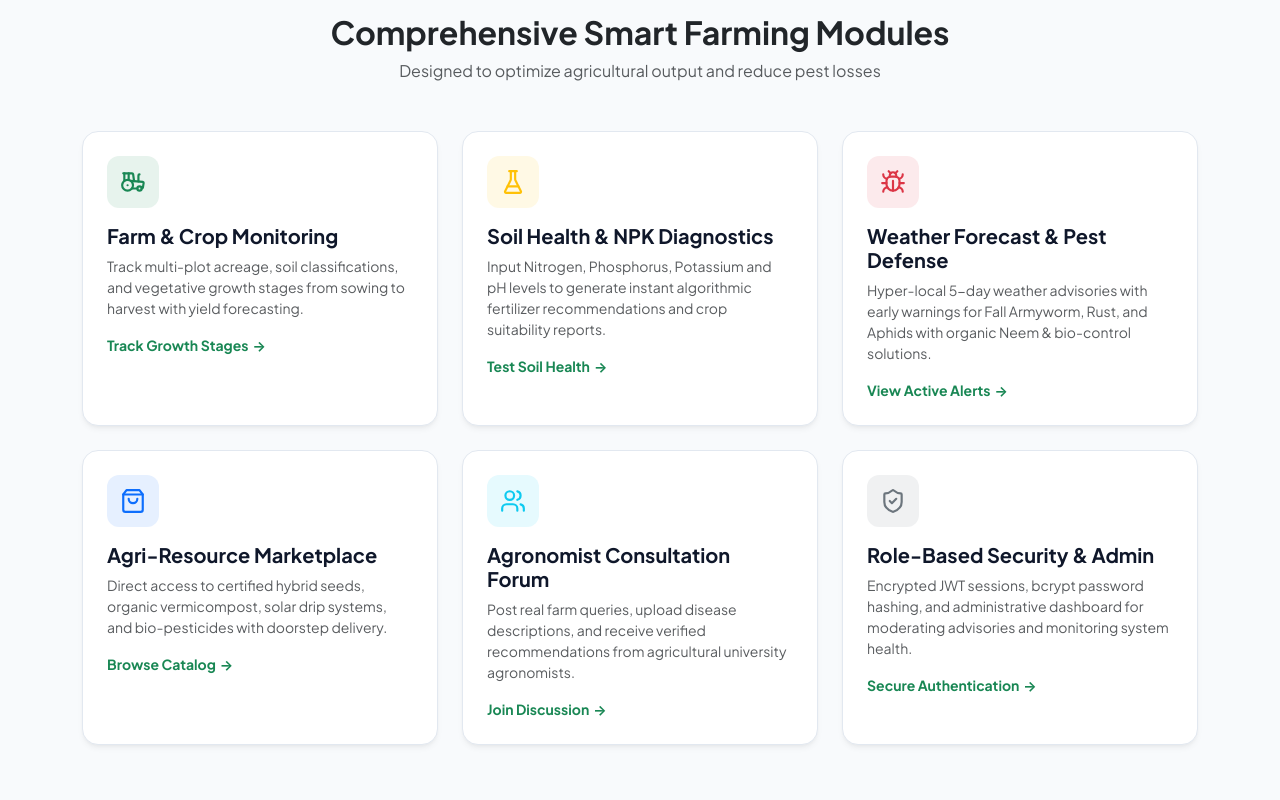
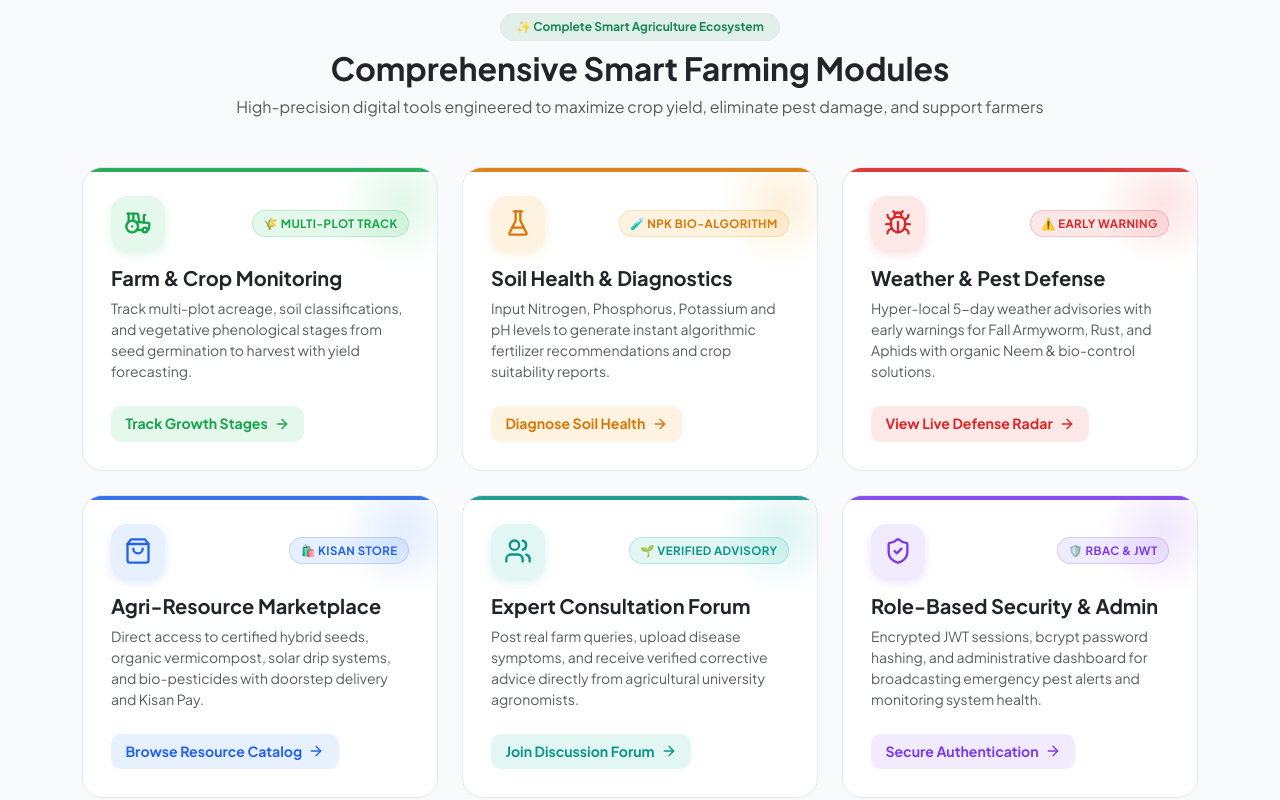
Before and after one commit to en24cs3010729-rgb/agritech-mern, a React (Vite) app in the folder frontend/: page / in a window 1280 px wide. Shown: the part 580-1380 px from the top of the page. Built offline with nearby package versions, Linux system fonts and the light colour scheme.

Commit message:
style: transform flat module cards into dynamic interactive cards with accents, glows, and animations

```diff
--- a/frontend/src/App.css
+++ b/frontend/src/App.css
@@ -70,6 +70,118 @@ body {
 
 .agri-card:hover {
   box-shadow: 0 10px 15px -3px rgba(0, 0, 0, 0.07), 0 4px 6px -4px rgba(0, 0, 0, 0.07);
+}
+
+/* Dynamic Module Feature Cards */
+.feature-card {
+  position: relative;
+  background: var(--surface-card);
+  border-radius: 20px;
+  border: 1px solid var(--border-color);
+  padding: 1.75rem;
+  overflow: hidden;
+  transition: all 0.35s cubic-bezier(0.16, 1, 0.3, 1);
+  display: flex;
+  flex-direction: column;
+  justify-content: space-between;
+  height: 100%;
+}
+
+.feature-card::before {
+  content: '';
+  position: absolute;
+  top: 0;
+  left: 0;
+  right: 0;
+  height: 4px;
+  background: var(--module-accent, var(--primary-green));
+  opacity: 0.9;
+  transition: height 0.3s ease;
+}
+
+.feature-card:hover::before {
+  height: 6px;
+}
+
+.feature-card::after {
+  content: '';
+  position: absolute;
+  top: -30px;
+  right: -30px;
+  width: 130px;
+  height: 130px;
+  background: radial-gradient(circle, var(--module-glow, rgba(34, 197, 94, 0.18)) 0%, rgba(255, 255, 255, 0) 70%);
+  border-radius: 50%;
+  pointer-events: none;
+  transition: transform 0.4s ease, opacity 0.4s ease;
+  opacity: 0.6;
+}
+
+.feature-card:hover::after {
+  transform: scale(1.4);
+  opacity: 1;
+}
+
+.feature-card:hover {
+  transform: translateY(-8px);
+  box-shadow: 0 20px 35px -10px var(--module-shadow, rgba(0, 0, 0, 0.12));
+  border-color: var(--module-border, var(--primary-green));
+}
+
+.feature-icon-box {
+  width: 54px;
+  height: 54px;
+  border-radius: 16px;
+  display: flex;
+  align-items: center;
+  justify-content: center;
+  background: var(--module-icon-bg, rgba(22, 163, 74, 0.1));
+  color: var(--module-accent, #16a34a);
+  box-shadow: 0 4px 12px -2px var(--module-glow, rgba(0, 0, 0, 0.08));
+  transition: transform 0.3s ease;
+}
+
+.feature-card:hover .feature-icon-box {
+  transform: scale(1.1) rotate(3deg);
+}
+
+.feature-badge-pill {
+  font-size: 0.72rem;
+  font-weight: 700;
+  letter-spacing: 0.4px;
+  text-transform: uppercase;
+  padding: 0.25rem 0.65rem;
+  border-radius: 20px;
+  background: var(--module-icon-bg, rgba(22, 163, 74, 0.1));
+  color: var(--module-accent, #16a34a);
+  border: 1px solid var(--module-glow, rgba(22, 163, 74, 0.2));
+}
+
+.feature-card-cta {
+  font-size: 0.88rem;
+  font-weight: 700;
+  color: var(--module-accent, var(--primary-green));
+  display: inline-flex;
+  align-items: center;
+  gap: 0.4rem;
+  text-decoration: none;
+  transition: all 0.2s ease;
+  padding: 0.45rem 0.9rem;
+  border-radius: 10px;
+  background: var(--module-icon-bg, rgba(22, 163, 74, 0.08));
+}
+
+.feature-card-cta svg {
+  transition: transform 0.2s ease;
+}
+
+.feature-card:hover .feature-card-cta {
+  background: var(--module-accent, var(--primary-green));
+  color: #ffffff !important;
+}
+
+.feature-card:hover .feature-card-cta svg {
+  transform: translateX(4px);
 }
 
 .stat-icon-wrapper {
--- a/frontend/src/pages/Home.jsx
+++ b/frontend/src/pages/Home.jsx
@@ -92,98 +92,221 @@ export default function Home() {
 
       {/* Feature Highlights Grid */}
       <div className="text-center mb-5">
+        <span className="badge bg-success bg-opacity-10 text-success fw-bold px-3 py-2 rounded-pill mb-2">
+          ✨ Complete Smart Agriculture Ecosystem
+        </span>
         <h2 className="fw-bold text-dark">Comprehensive Smart Farming Modules</h2>
-        <p className="text-muted">Designed to optimize agricultural output and reduce pest losses</p>
+        <p className="text-muted">High-precision digital tools engineered to maximize crop yield, eliminate pest damage, and support farmers</p>
       </div>
 
       <div className="row g-4 mb-5">
-        <div className="col-md-4">
-          <div className="agri-card p-4 h-100">
-            <div className="stat-icon-wrapper bg-success bg-opacity-10 text-success mb-3">
-              <Tractor size={26} />
+        {/* Module 1: Farm & Crop Monitoring */}
+        <div className="col-md-6 col-lg-4">
+          <div
+            className="feature-card"
+            style={{
+              '--module-accent': '#16a34a',
+              '--module-glow': 'rgba(34, 197, 94, 0.22)',
+              '--module-icon-bg': 'rgba(34, 197, 94, 0.12)',
+              '--module-shadow': 'rgba(22, 163, 74, 0.22)',
+              '--module-border': 'rgba(34, 197, 94, 0.45)'
+            }}
+          >
+            <div>
+              <div className="d-flex align-items-center justify-content-between mb-3">
+                <div className="feature-icon-box">
+                  <Tractor size={28} />
                 </div>
-            <h5 className="fw-bold">Farm & Crop Monitoring</h5>
-            <p className="text-muted small">
-              Track multi-plot acreage, soil classifications, and vegetative growth stages from sowing to harvest with yield forecasting.
+                <span className="feature-badge-pill">
+                  🌾 Multi-Plot Track
+                </span>
+              </div>
+              <h5 className="fw-bold text-dark mb-2">Farm & Crop Monitoring</h5>
+              <p className="text-muted small mb-4">
+                Track multi-plot acreage, soil classifications, and vegetative phenological stages from seed germination to harvest with yield forecasting.
               </p>
-            <Link to={isAuthenticated ? "/crops" : "/login"} className="text-success fw-bold text-decoration-none small d-flex align-items-center gap-1">
-              <span>Track Growth Stages</span> &rarr;
+            </div>
+            <div>
+              <Link to={isAuthenticated ? "/crops" : "/login"} className="feature-card-cta">
+                <span>Track Growth Stages</span>
+                <ArrowRight size={16} />
               </Link>
             </div>
           </div>
+        </div>
 
-        <div className="col-md-4">
-          <div className="agri-card p-4 h-100">
-            <div className="stat-icon-wrapper bg-warning bg-opacity-10 text-warning mb-3">
-              <FlaskConical size={26} />
+        {/* Module 2: Soil Health & NPK Diagnostics */}
+        <div className="col-md-6 col-lg-4">
+          <div
+            className="feature-card"
+            style={{
+              '--module-accent': '#d97706',
+              '--module-glow': 'rgba(245, 158, 11, 0.24)',
+              '--module-icon-bg': 'rgba(245, 158, 11, 0.12)',
+              '--module-shadow': 'rgba(217, 119, 6, 0.22)',
+              '--module-border': 'rgba(245, 158, 11, 0.45)'
+            }}
+          >
+            <div>
+              <div className="d-flex align-items-center justify-content-between mb-3">
+                <div className="feature-icon-box">
+                  <FlaskConical size={28} />
                 </div>
-            <h5 className="fw-bold">Soil Health & NPK Diagnostics</h5>
-            <p className="text-muted small">
+                <span className="feature-badge-pill">
+                  🧪 NPK Bio-Algorithm
+                </span>
+              </div>
+              <h5 className="fw-bold text-dark mb-2">Soil Health & Diagnostics</h5>
+              <p className="text-muted small mb-4">
                 Input Nitrogen, Phosphorus, Potassium and pH levels to generate instant algorithmic fertilizer recommendations and crop suitability reports.
               </p>
-            <Link to={isAuthenticated ? "/soil" : "/login"} className="text-success fw-bold text-decoration-none small d-flex align-items-center gap-1">
-              <span>Test Soil Health</span> &rarr;
+            </div>
+            <div>
+              <Link to={isAuthenticated ? "/soil" : "/login"} className="feature-card-cta">
+                <span>Diagnose Soil Health</span>
+                <ArrowRight size={16} />
               </Link>
             </div>
           </div>
+        </div>
 
-        <div className="col-md-4">
-          <div className="agri-card p-4 h-100">
-            <div className="stat-icon-wrapper bg-danger bg-opacity-10 text-danger mb-3">
-              <Bug size={26} />
+        {/* Module 3: Weather Forecast & Pest Defense */}
+        <div className="col-md-6 col-lg-4">
+          <div
+            className="feature-card"
+            style={{
+              '--module-accent': '#dc2626',
+              '--module-glow': 'rgba(239, 68, 68, 0.24)',
+              '--module-icon-bg': 'rgba(239, 68, 68, 0.12)',
+              '--module-shadow': 'rgba(220, 38, 38, 0.22)',
+              '--module-border': 'rgba(239, 68, 68, 0.45)'
+            }}
+          >
+            <div>
+              <div className="d-flex align-items-center justify-content-between mb-3">
+                <div className="feature-icon-box">
+                  <Bug size={28} />
                 </div>
-            <h5 className="fw-bold">Weather Forecast & Pest Defense</h5>
-            <p className="text-muted small">
+                <span className="feature-badge-pill">
+                  ⚠️ Early Warning
+                </span>
+              </div>
+              <h5 className="fw-bold text-dark mb-2">Weather & Pest Defense</h5>
+              <p className="text-muted small mb-4">
                 Hyper-local 5-day weather advisories with early warnings for Fall Armyworm, Rust, and Aphids with organic Neem & bio-control solutions.
               </p>
-            <Link to="/weather" className="text-success fw-bold text-decoration-none small d-flex align-items-center gap-1">
-              <span>View Active Alerts</span> &rarr;
+            </div>
+            <div>
+              <Link to="/weather" className="feature-card-cta">
+                <span>View Live Defense Radar</span>
+                <ArrowRight size={16} />
               </Link>
             </div>
           </div>
+        </div>
 
-        <div className="col-md-4">
-          <div className="agri-card p-4 h-100">
-            <div className="stat-icon-wrapper bg-primary bg-opacity-10 text-primary mb-3">
-              <ShoppingBag size={26} />
+        {/* Module 4: Agri-Resource Marketplace */}
+        <div className="col-md-6 col-lg-4">
+          <div
+            className="feature-card"
+            style={{
+              '--module-accent': '#2563eb',
+              '--module-glow': 'rgba(59, 130, 246, 0.24)',
+              '--module-icon-bg': 'rgba(59, 130, 246, 0.12)',
+              '--module-shadow': 'rgba(37, 99, 235, 0.22)',
+              '--module-border': 'rgba(59, 130, 246, 0.45)'
+            }}
+          >
+            <div>
+              <div className="d-flex align-items-center justify-content-between mb-3">
+                <div className="feature-icon-box">
+                  <ShoppingBag size={28} />
                 </div>
-            <h5 className="fw-bold">Agri-Resource Marketplace</h5>
-            <p className="text-muted small">
-              Direct access to certified hybrid seeds, organic vermicompost, solar drip systems, and bio-pesticides with doorstep delivery.
+                <span className="feature-badge-pill">
+                  🛍️ Kisan Store
+                </span>
+              </div>
+              <h5 className="fw-bold text-dark mb-2">Agri-Resource Marketplace</h5>
+              <p className="text-muted small mb-4">
+                Direct access to certified hybrid seeds, organic vermicompost, solar drip systems, and bio-pesticides with doorstep delivery and Kisan Pay.
               </p>
-            <Link to="/marketplace" className="text-success fw-bold text-decoration-none small d-flex align-items-center gap-1">
-              <span>Browse Catalog</span> &rarr;
+            </div>
+            <div>
+              <Link to="/marketplace" className="feature-card-cta">
+                <span>Browse Resource Catalog</span>
+                <ArrowRight size={16} />
               </Link>
             </div>
           </div>
+        </div>
 
-        <div className="col-md-4">
-          <div className="agri-card p-4 h-100">
-            <div className="stat-icon-wrapper bg-info bg-opacity-10 text-info mb-3">
-              <Users size={26} />
+        {/* Module 5: Agronomist Consultation Forum */}
+        <div className="col-md-6 col-lg-4">
+          <div
+            className="feature-card"
+            style={{
+              '--module-accent': '#0d9488',
+              '--module-glow': 'rgba(20, 184, 166, 0.24)',
+              '--module-icon-bg': 'rgba(20, 184, 166, 0.12)',
+              '--module-shadow': 'rgba(13, 148, 136, 0.22)',
+              '--module-border': 'rgba(20, 184, 166, 0.45)'
+            }}
+          >
+            <div>
+              <div className="d-flex align-items-center justify-content-between mb-3">
+                <div className="feature-icon-box">
+                  <Users size={28} />
                 </div>
-            <h5 className="fw-bold">Agronomist Consultation Forum</h5>
-            <p className="text-muted small">
-              Post real farm queries, upload disease descriptions, and receive verified recommendations from agricultural university agronomists.
+                <span className="feature-badge-pill">
+                  🌱 Verified Advisory
+                </span>
+              </div>
+              <h5 className="fw-bold text-dark mb-2">Expert Consultation Forum</h5>
+              <p className="text-muted small mb-4">
+                Post real farm queries, upload disease symptoms, and receive verified corrective advice directly from agricultural university agronomists.
               </p>
-            <Link to="/forum" className="text-success fw-bold text-decoration-none small d-flex align-items-center gap-1">
-              <span>Join Discussion</span> &rarr;
+            </div>
+            <div>
+              <Link to="/forum" className="feature-card-cta">
+                <span>Join Discussion Forum</span>
+                <ArrowRight size={16} />
               </Link>
             </div>
           </div>
+        </div>
 
-        <div className="col-md-4">
-          <div className="agri-card p-4 h-100">
-            <div className="stat-icon-wrapper bg-secondary bg-opacity-10 text-secondary mb-3">
-              <ShieldCheck size={26} />
+        {/* Module 6: Role-Based Security & Admin */}
+        <div className="col-md-6 col-lg-4">
+          <div
+            className="feature-card"
+            style={{
+              '--module-accent': '#7c3aed',
+              '--module-glow': 'rgba(139, 92, 246, 0.24)',
+              '--module-icon-bg': 'rgba(139, 92, 246, 0.12)',
+              '--module-shadow': 'rgba(124, 58, 237, 0.22)',
+              '--module-border': 'rgba(139, 92, 246, 0.45)'
+            }}
+          >
+            <div>
+              <div className="d-flex align-items-center justify-content-between mb-3">
+                <div className="feature-icon-box">
+                  <ShieldCheck size={28} />
                 </div>
-            <h5 className="fw-bold">Role-Based Security & Admin</h5>
-            <p className="text-muted resource small">
-              Encrypted JWT sessions, bcrypt password hashing, and administrative dashboard for moderating advisories and monitoring system health.
+                <span className="feature-badge-pill">
+                  🛡️ RBAC & JWT
+                </span>
+              </div>
+              <h5 className="fw-bold text-dark mb-2">Role-Based Security & Admin</h5>
+              <p className="text-muted small mb-4">
+                Encrypted JWT sessions, bcrypt password hashing, and administrative dashboard for broadcasting emergency pest alerts and monitoring system health.
               </p>
-            <Link to="/login" className="text-success fw-bold text-decoration-none small d-flex align-items-center gap-1">
-              <span>Secure Authentication</span> &rarr;
+            </div>
+            <div>
+              <Link to="/login" className="feature-card-cta">
+                <span>Secure Authentication</span>
+                <ArrowRight size={16} />
               </Link>
+            </div>
           </div>
         </div>
       </div>
```
Lines whose indentation alone changed are shown as unchanged.
